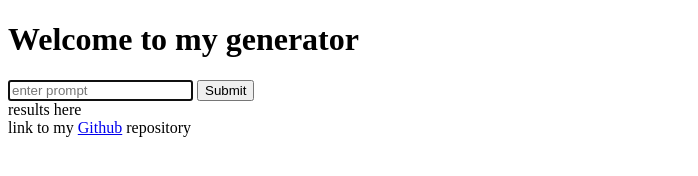
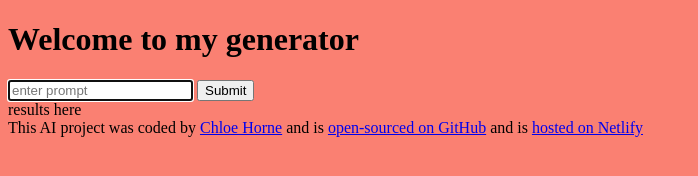
Before and after one commit to chloecharlotte/She-Codes-AI-Project, a plain HTML site: page index.html in a window 1280 px wide. Shown: the whole page, without its empty margins (0-698 px from the left). Drawn offline with Linux system fonts and the light colour scheme.

Commit message:
update footer

```diff
--- a/index.html
+++ b/index.html
@@ -18,13 +18,21 @@
       <div>results here</div>
     </main>
     <footer>
-      link to my
+      This AI project was coded by
+      <a href="https://github.com/chloecharlotte/" target="_blank"
+        >Chloe Horne</a
+      >
+      and is
       <a
         href="https://github.com/chloecharlotte/She-Codes-AI-Project"
         target="_blank"
-        >Github</a
       >
-      repository
+        open-sourced on GitHub</a
+      >
+      and is
+      <a href="https://chloeshecodesaiproject.netlify.app/" target="_blank"
+        >hosted on Netlify</a
+      >
       <script src="src/index.js"></script>
     </footer>
   </body>
--- a/src/style.css
+++ b/src/style.css
@@ -0,0 +1,3 @@
+body {
+  background-color: salmon;
+}
```
